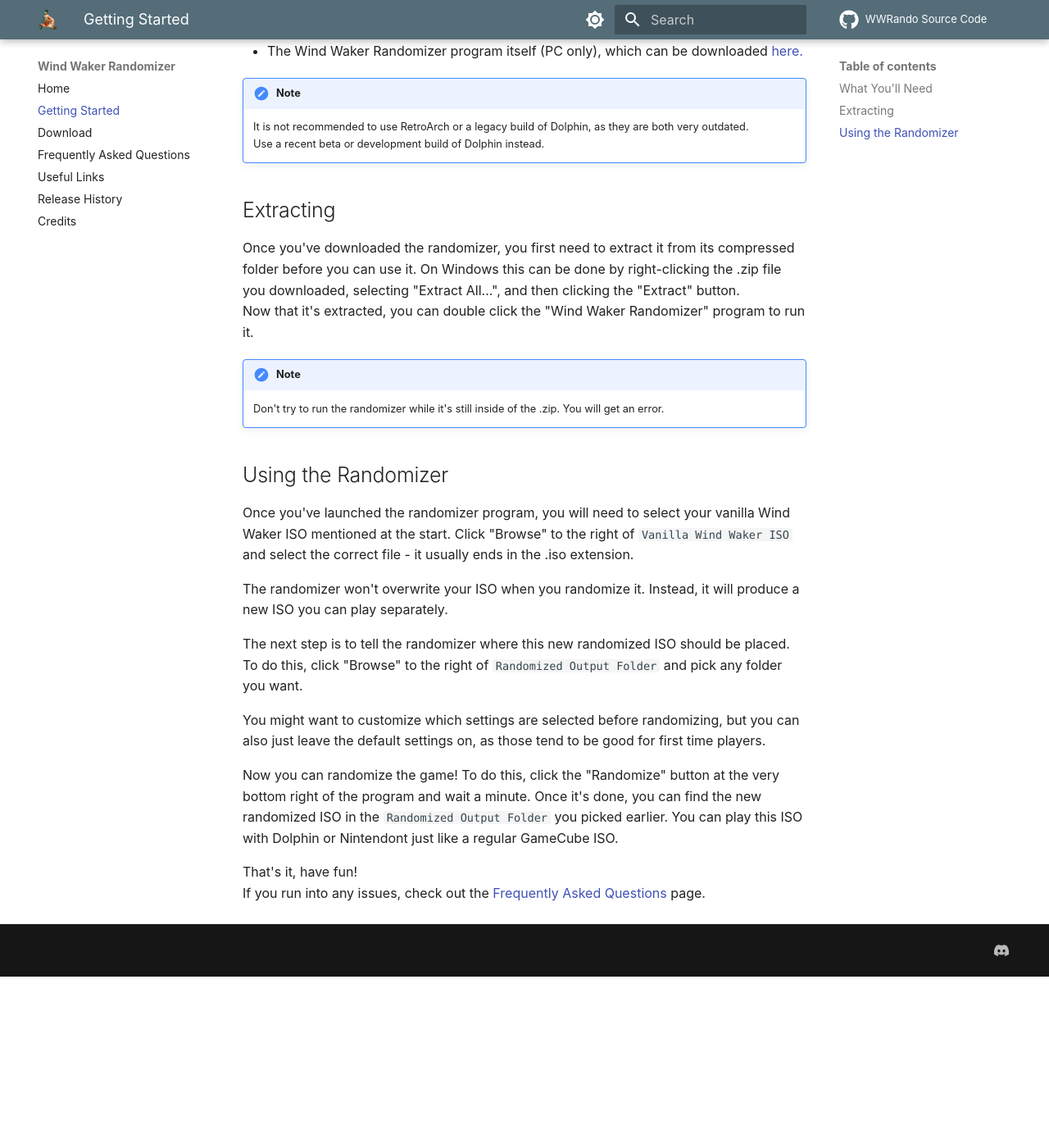
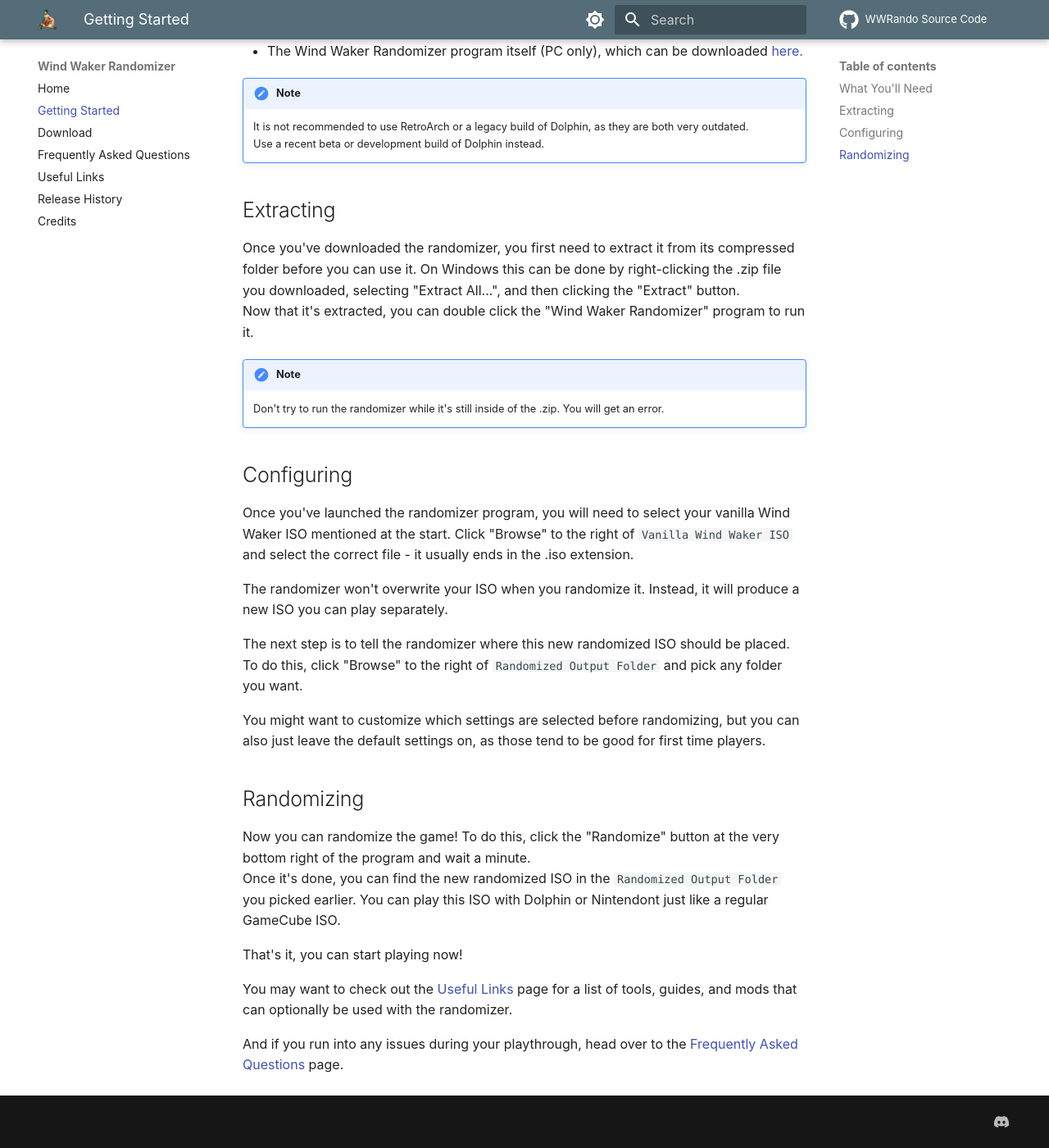
Before and after one commit to LagoLunatic/wwrando, an MkDocs documentation site: the page built from docs/getting-started.md, in a window 1280 px wide and 1400 px high, scrolled down 341 px. Shown: the whole window at 82% size. Built offline with MkDocs 1.6.1 and Material for MkDocs 9.7.7, drawn with Linux system fonts in a browser that asks for light colours; comment, search, counter and statistics services are not loaded; before the commit the page ends 1532 px from its top, so only the background shows below that.

Commit message:
Update getting started guide

```diff
--- a/docs/getting-started.md
+++ b/docs/getting-started.md
@@ -21,7 +21,7 @@
 !!! note
     Don't try to run the randomizer while it's still inside of the .zip. You will get an error.
 
-## Using the Randomizer
+## Configuring
 
 Once you've launched the randomizer program, you will need to select your vanilla Wind Waker ISO mentioned at the start. Click "Browse" to the right of `Vanilla Wind Waker ISO` and select the correct file - it usually ends in the .iso extension.
 
@@ -31,8 +31,13 @@
 
 You might want to customize which settings are selected before randomizing, but you can also just leave the default settings on, as those tend to be good for first time players.
 
+## Randomizing
+
 Now you can randomize the game! To do this, click the "Randomize" button at the very bottom right of the program and wait a minute.
 Once it's done, you can find the new randomized ISO in the `Randomized Output Folder` you picked earlier. You can play this ISO with Dolphin or Nintendont just like a regular GameCube ISO.
 
-That's it, have fun!
-If you run into any issues, check out the [Frequently Asked Questions](faq.md) page.
+That's it, you can start playing now!
+
+You may want to check out the [Useful Links](useful-links.md) page for a list of tools, guides, and mods that can optionally be used with the randomizer.
+
+And if you run into any issues during your playthrough, head over to the [Frequently Asked Questions](faq.md) page.
--- a/wwrando.py
+++ b/wwrando.py
@@ -193,6 +193,7 @@
     # stage_searcher.search_all_bmds(rando)
     # stage_searcher.print_all_actor_listids(rando)
     # stage_searcher.search_all_dzbs(rando)
+    # stage_searcher.print_all_filis(rando)
   else:
     rando = WWRandomizer(**rando_kwargs)
     try:
```
Also changed, not shown: 1 other file.
